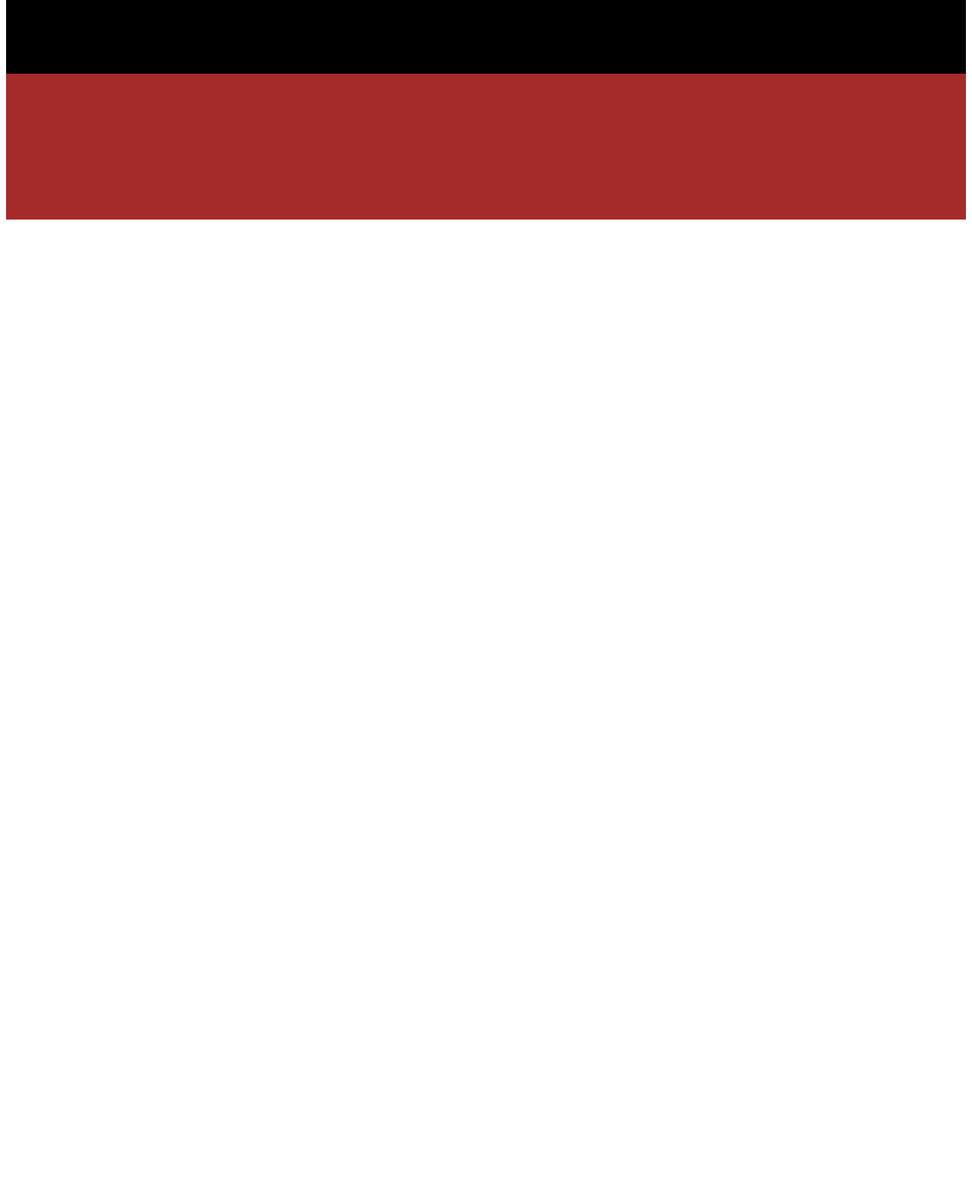
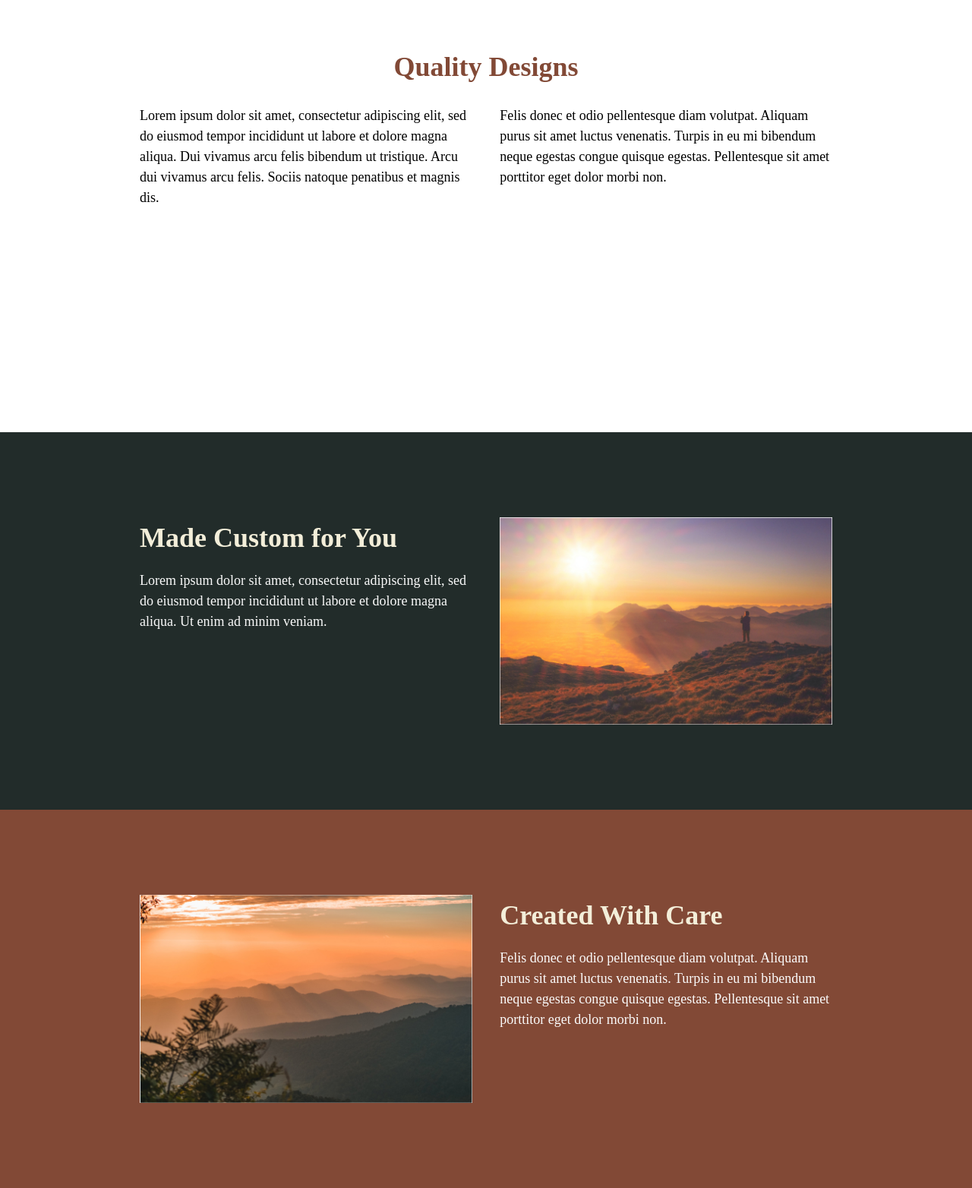
Before and after one commit to gary-stroup-developer/kp21-flexChallenge4, a plain HTML site: page index.html in a window 1280 px wide. Shown: the part 863-2427 px from the top of the page at 76% size. Before the commit the page ends 1160 px from the top, so only its background shows below. Drawn offline with Linux system fonts and the light colour scheme.

Commit message:
finished challenge. added media query and made page responsive

```diff
--- a/index.html
+++ b/index.html
@@ -10,24 +10,51 @@
     </head>
     <body>
         <header class="header">
-            <div class="container row">
-                <p>lorem ipsum sit</p>
-                <h1>Responsive layouts don’t have to be a struggle</h1>
+            <div class="flex">
+                <div class="header__container">
+                    <p>lorem ipsum sit</p>
+                    <h1>Responsive layouts don’t have to be a struggle</h1>
+                </div>
             </div>
+
         </header>
         <main class="main-content">
-            <section class="description section-container">
-                <h2>Quality Designs</h2>
-                <div class="flex">
-                    <p>Lorem ipsum dolor sit amet, consectetur adipiscing elit, sed do eiusmod tempor incididunt ut labore et dolore magna aliqua. Dui vivamus arcu felis bibendum ut tristique. Arcu dui vivamus arcu felis. Sociis natoque penatibus et magnis dis.</p>
-                    <p>Felis donec et odio pellentesque diam volutpat. Aliquam purus sit amet luctus venenatis. Turpis in eu mi bibendum neque egestas congue quisque egestas. Pellentesque sit amet porttitor eget dolor morbi non.</p>
+            <section class="description">
+                <div class="container">
+                    <h2>Quality Designs</h2>
+                    <div class="flex">
+                        <p class="box flex-p">Lorem ipsum dolor sit amet, consectetur adipiscing elit, sed do eiusmod tempor incididunt ut labore et dolore magna aliqua. Dui vivamus arcu felis bibendum ut tristique. Arcu dui vivamus arcu felis. Sociis natoque penatibus et magnis dis.</p>
+                        <p class="box flex-p">Felis donec et odio pellentesque diam volutpat. Aliquam purus sit amet luctus venenatis. Turpis in eu mi bibendum neque egestas congue quisque egestas. Pellentesque sit amet porttitor eget dolor morbi non.</p>
+                    </div>
+                </div>
+
+            </section>
+            <section class="custom-for-you">
+                <div class="flex container">
+                    <div class="box">
+                        <div class="box__alignment-container">
+                            <h2>Made Custom for You</h2>
+                            <p>Lorem ipsum dolor sit amet, consectetur adipiscing elit, sed do eiusmod tempor incididunt ut labore et dolore magna aliqua. Ut enim ad minim veniam.</p>
+                        </div>
+                    </div>
+                    <div class="box">
+                        <img src="./image-01.jpg" alt="person viewing sunset">
+                    </div>
                 </div>
             </section>
-            <section class="custom-for-you section-container">
-                <div class="box"></div>
-                <div class="box"></div>
+            <section class="created-with-care">
+                <div class="flex container">
+                    <div class="box">
+                        <img src="./image-02.jpg" alt="person viewing sunset">
+                    </div>
+                    <div class="box">
+                        <div class="box__alignment-container">
+                            <h2>Created With Care</h2>
+                            <p>Felis donec et odio pellentesque diam volutpat. Aliquam purus sit amet luctus venenatis. Turpis in eu mi bibendum neque egestas congue quisque egestas. Pellentesque sit amet porttitor eget dolor morbi non.</p>
+                        </div>
+                    </div>
+                </div>
             </section>
-            <section class="created-with-care section-container"></section>
         </main>
     </body>
 </html>
--- a/style.css
+++ b/style.css
@@ -1,69 +1,135 @@
+/* remove all padding and margins from the page body so that content is flush against the 4 walls of page */
 body, html {
     box-sizing: border-box;
+    margin: 0;
+    padding :0;
 }
 
+/* header doesn't need to be flex */
+/* use text-align to center children and wrap children in container*/
 .header {
-    background-color: rgb(248, 248, 232);
+    background-color: #F3EED9;
     padding: 4em 2em;
+    text-align: center;
+    min-height: 660px;
+    display: flex;
 }
 
-.container {
+.header__container, .container {
     width: 75%;
-    margin: 0 auto;
+    max-width: 1128px;
     padding: 3em;
-    border: 2px solid red;
-    text-align: center;
 }
 
-.section-conatiner {
-    width: 90%;
-    margin: 0  auto;
-    padding: 0.5em 1em;
+.header__container {
+    margin: auto;
 }
-
 
 h1 {
     font-size: 4rem;
     margin: 0;
+    color: #824936;
 }
 
+p{
+    font-size: 1.125rem;
+}
+
+h2 {
+    font-size: 2.25rem;
+    color: #F3EED9;
+}
+
+img {
+    width: 100%;
+}
 
 .header p {
-    font-size: 1.125rem;
     text-transform: uppercase;
     margin: 0;
 }
 
-.main-content {
-    display: flex;
-    flex-direction: column;
+/* first section under the header */
+.description h2 {
+    text-align: center;
+    color: #824936;
 }
 
-.description {
-    padding: 6em;
+.description,.custom-for-you, .created-with-care {
+    padding: 4em 2em;
+
+}
+/* second section under the header */
+.custom-for-you {
+    background-color: #222C2A;
+    color: #FAFAFA;
 }
 
-.description h2 {
-    text-align: center;
+/* third section under the header */
+.created-with-care{
+    background-color: #824936;
+    color: #FAFAFA;
 }
 
-.custom-for-you {
-    background-color: black;
-    padding: 6em;
-}
+/* this will wrap around all content in each section/header */
+.container {
+    margin: 0  auto;
 
-.created-with-care{
-    background-color: brown;
-    padding: 6em;
 }
 
 .flex {
     display: flex;
     justify-content: space-between;
-    width: 100%;
-    gap: 50px;
+    line-height: 1.5;
 }
 
-.flex p {
-    line-height: 1.5;
+.flex-p {
+    min-height: 300px;
 }
+
+.box {
+    width: 48%;
+    display: flex;
+}
+
+.box__alignment-container h2 {
+    margin-bottom: 1rem;
+}
+
+.box__alignment-container h2,p {
+    margin-top: auto;
+    padding-top: 0%;
+}
+
+@media (max-width: 600px){
+
+    h1 {
+        font-size: 24px;
+    }
+
+    .header {
+        padding: 2em;
+
+    }
+
+
+}
+
+
+@media (max-width: 900px){
+    .flex{
+        flex-direction: column;
+    }
+    .box {
+        width: 100%;
+    }
+
+    .flex-p {
+        min-height: min-content;
+    }
+
+    .description,.custom-for-you, .created-with-care {
+        padding: 2em;
+
+    }
+}
```
